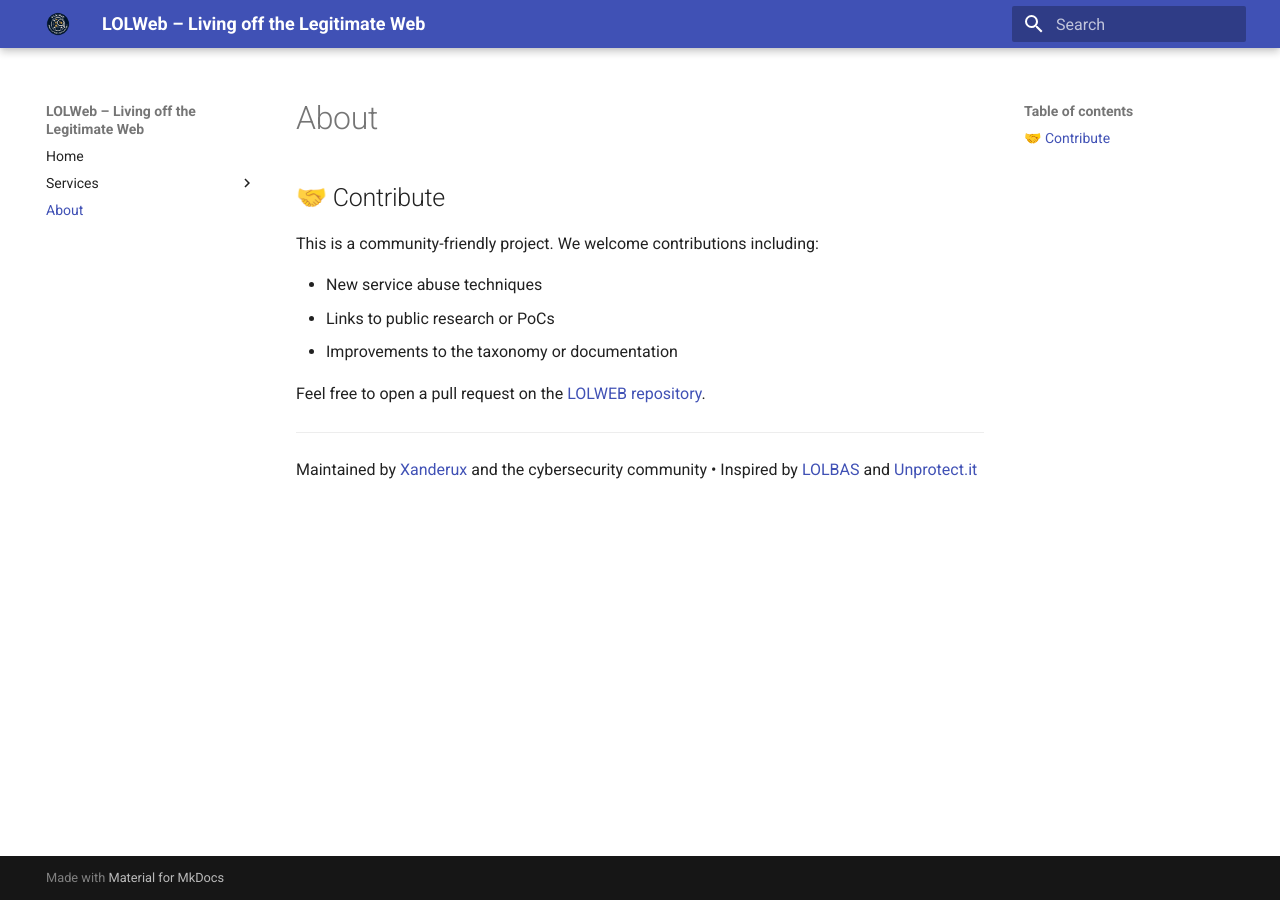
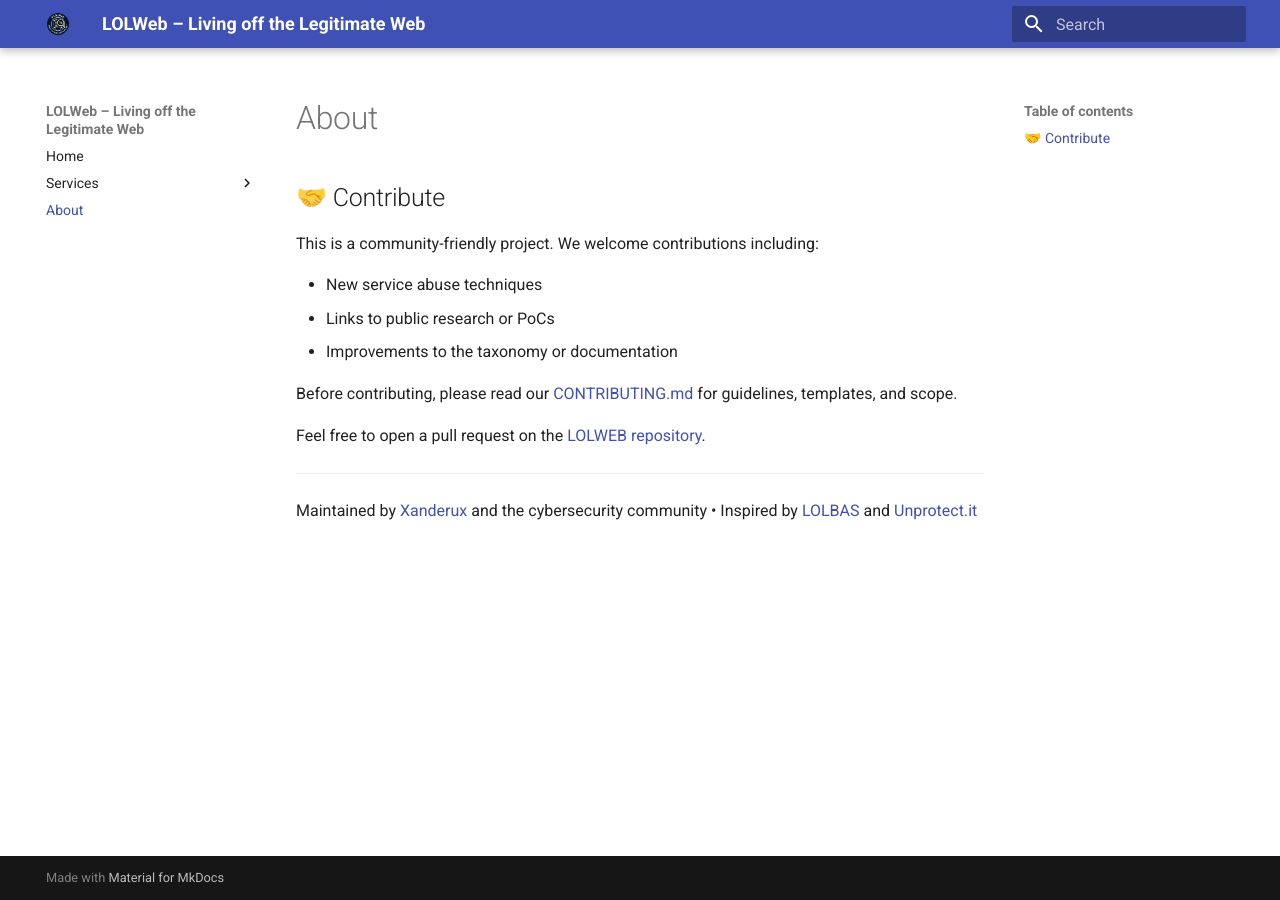
Before and after one commit to Xanderux/LOLWEB, an MkDocs documentation site: the page built from docs/about.md, in a window 1280 px wide. Built offline with MkDocs 1.6.1 and Material for MkDocs 9.7.7, drawn with Linux system fonts in a browser that asks for light colours.

Commit message:
specify doc location

```diff
--- a/docs/about.md
+++ b/docs/about.md
@@ -6,6 +6,8 @@ This is a community-friendly project. We welcome contributions including:
 - Links to public research or PoCs
 - Improvements to the taxonomy or documentation
 
+Before contributing, please read our [CONTRIBUTING.md](https://github.com/Xanderux/LOLWEB/blob/master/CONTRIBUTING.md) for guidelines, templates, and scope.
+
 Feel free to open a pull request on the [LOLWEB repository](https://github.com/Xanderux/LOLWEB/pulls).
 
 ---
```
